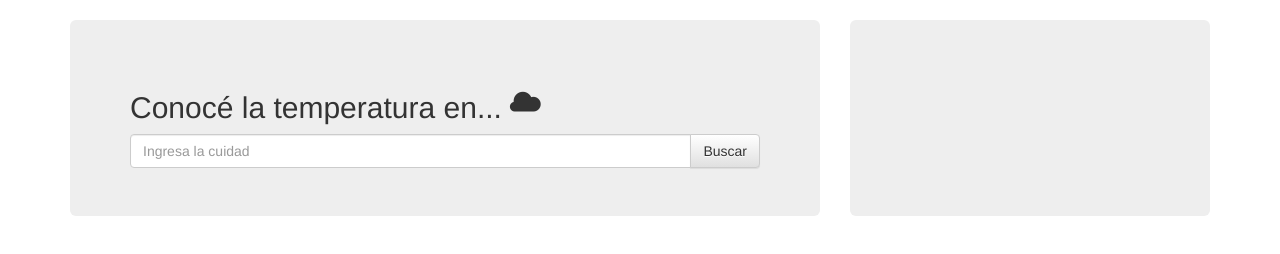
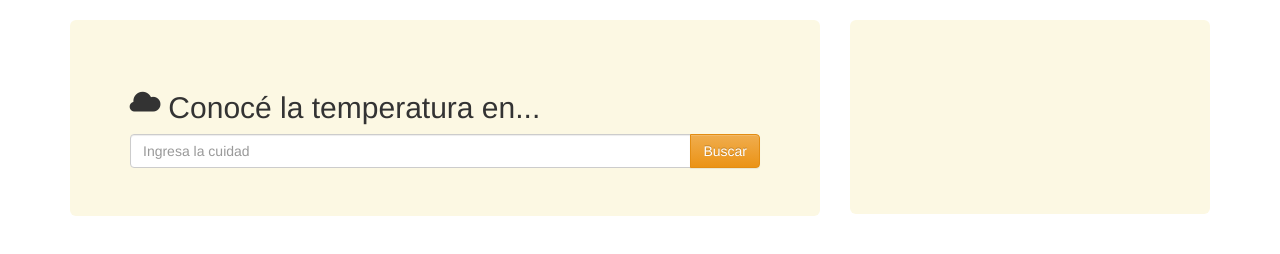
Before and after one commit to aguilangeles/clima, a plain HTML site: page index.html in a window 1280 px wide. Drawn offline with nearby package versions, Linux system fonts and the light colour scheme.

Commit message:
mejoro lo visual

```diff
--- a/app.js
+++ b/app.js
@@ -17,7 +17,7 @@
                         url: "http://api.openweathermap.org/data/2.5/weather?q=" + ciudad + "&appid=2402109a2590eed99da9333342e1c8a1&units=metric",
                     })
                     .done(function (msg) {
-                        loadData(msg)
+                        loadData(msg);
                     });
 
             } else {
@@ -30,9 +30,10 @@
             var pais = $('<p class="pais">' + data.name + '</p>');
             var main = data.main;
             var temp = $('<p class="temp">' + main.temp + '</p>');
-            $(".resultado").append(pais);
-            $(".resultado").append(temp);
+            $(".resultado").append(pais).append(temp);
+
         }
+
         $('#load').on('click', getciudad);
     }()
 );
--- a/index.html
+++ b/index.html
@@ -3,6 +3,7 @@
 <head>
     <meta charset="UTF-8">
     <title>Title</title>
+    <!--Consumimos la api de wheather, aprendiendo ajax -->
     <link rel="stylesheet" href="https://maxcdn.bootstrapcdn.com/bootstrap/3.3.6/css/bootstrap.min.css"
           integrity="sha384-1q8mTJOASx8j1Au+a5WDVnPi2lkFfwwEAa8hDDdjZlpLegxhjVME1fgjWPGmkzs7" crossorigin="anonymous">
 
@@ -19,23 +20,21 @@
     <div class="row">
         <div class="col-md-8">
             <div class="jumbotron">
-                <h2>Conocé la temperatura en... <span class="glyphicon glyphicon-cloud"></span></h2>
+                <h2><span class="glyphicon glyphicon-cloud"></span> Conocé la temperatura en... </h2>
                 <div class="input-group">
                     <input type="text" id="ciudad" class="form-control" placeholder="Ingresa la cuidad">
                       <span class="input-group-btn">
-                        <button id="load" class="btn btn-default" type="button">Buscar</button>
+                        <button id="load" class="btn btn-warning" type="button">Buscar</button>
                       </span>
                 </div>
 
             </div>
         </div>
         <div class="col-md-4">
-            <div class="jumbotron resultado">
-                <h1>
+            <div class="jumbotron segundo">
                     <div class="resultado">
                     </div>
                     <p class="pais"></p>
-                </h1>
             </div>
             </div>
         </div>
--- a/style.css
+++ b/style.css
@@ -2,6 +2,10 @@
     margin-top:20px;
 }
 
-.jumbotron .resultado{
-    min-height: 65px;
+.jumbotron{
+    background-color: #fcf8e3;
 }
+.resultado{
+    min-height: 83px;
+
+}
```
